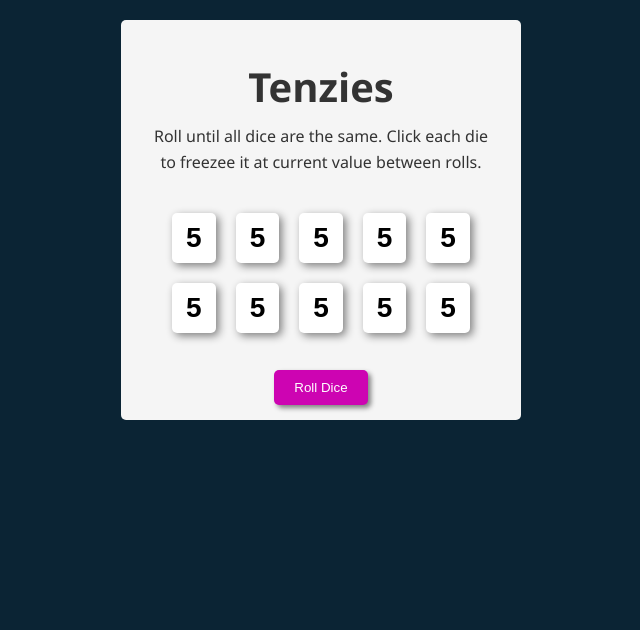
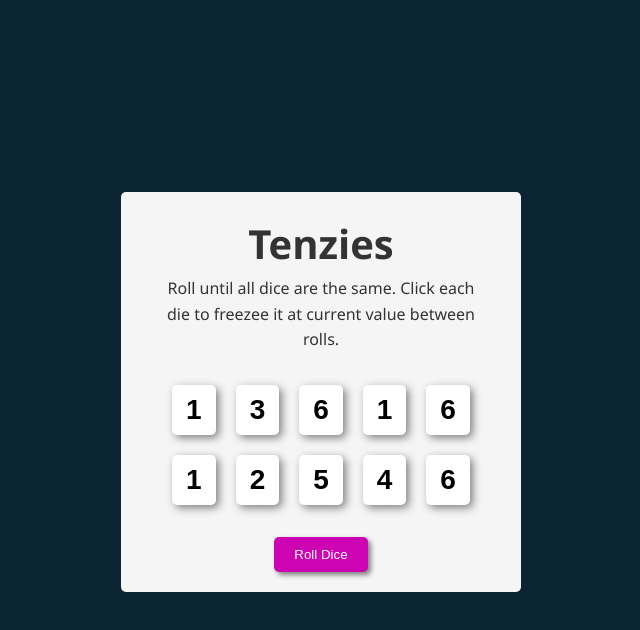
Before and after one commit to carlosValencia01/personal-page, a React (Vite) app: page /tenzies in a window 1280 px wide. Shown: the top 630 px of the page, without its empty margins (319-959 px from the left). Built offline with nearby package versions, Linux system fonts and the light colour scheme; no server answers; what @huggingface/inference would draw is missing.

Commit message:
feat: change some style

```diff
--- a/src/Apps/Tenzies/TenzieMain.jsx
+++ b/src/Apps/Tenzies/TenzieMain.jsx
@@ -24,8 +24,7 @@ export const TenzieMain = () => {
     function generateAllNewDice(){
         return new Array(10).fill(0).map(x=> (
             {
-                // value: (Math.ceil(Math.random()*6)),
-                value: 5,
+                value: (Math.ceil(Math.random()*6)),
                 isHeld:false,
                 id: nanoid()
             }
@@ -55,7 +54,8 @@ export const TenzieMain = () => {
 
 
     return (
-        <main>
+        <div className='body-container'>
+            <main className='main-container'>
                 {gameWon && <Confetti width={width} height={height}/>}
                 <h2 className='title'>Tenzies</h2>
                 <p className='instructions'>Roll until all dice are the same. Click each die to freezee it at current value between rolls.</p>
@@ -66,5 +66,6 @@ export const TenzieMain = () => {
                 </div>
                 <button ref={buttonRef} onClick={handleRollDice} className='button-roll'>{gameWon ? 'New Game' : 'Roll Dice'}</button>
             </main>
+        </div>
     )
 }
--- a/src/Apps/Tenzies/style.css
+++ b/src/Apps/Tenzies/style.css
@@ -1,8 +1,8 @@
-*{
-    box-sizing: border-box;
-}
+/* *{
 
-body{
+} */
+
+.body-container{
     margin: 0;
     background-color: #0B2434;
     padding: 20px;
@@ -11,15 +11,15 @@ body{
     flex-direction: column;
     justify-content: center;
     align-items: center;
-
 }
 
-div#root{
+/* div#root{
     height: 100%;
     width: 100%;
-}
+} */
 
-main{
+.main-container{
+    margin-top: 0;
     background-color: #f5f5f5;
     height: 100%;
     border-radius: 5px;
```
Lines whose indentation alone changed are shown as unchanged.
